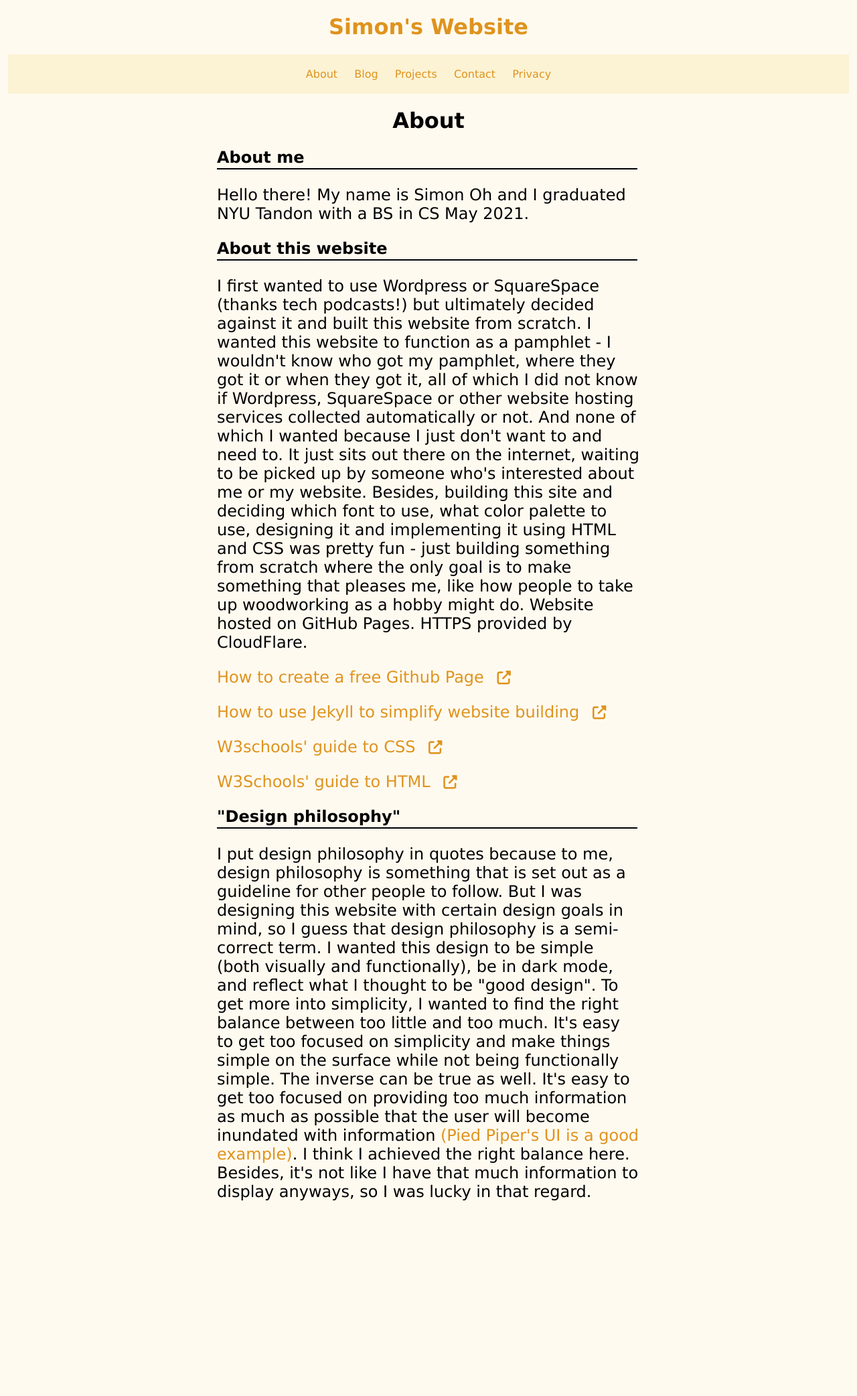
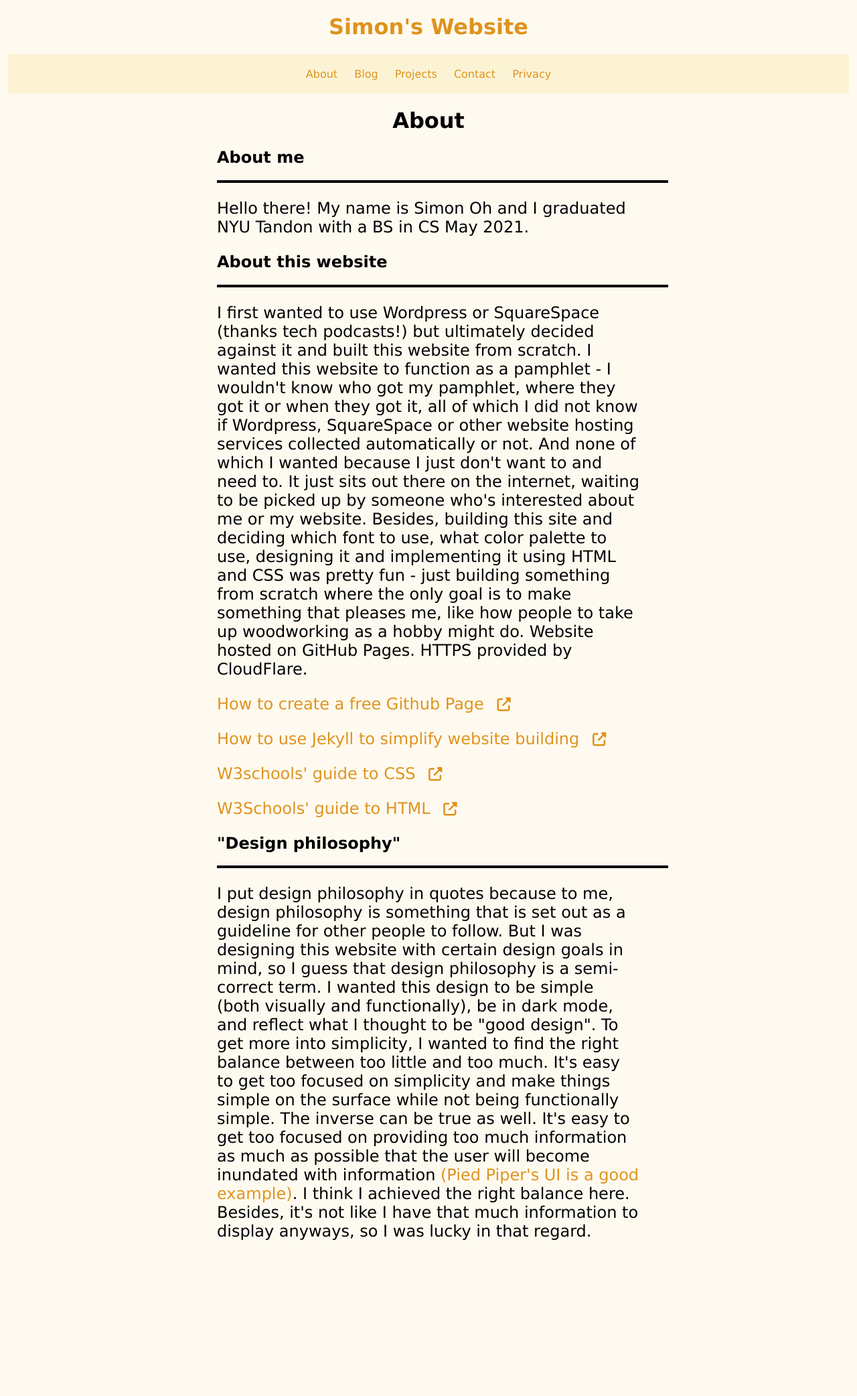
Before and after one commit to simon0h/simon0h.github.io, a Jekyll site: the page built from about/index.html, in a window 1280 px wide. Shown: the whole page at 67% size. Built offline with Jekyll 4.4.1, drawn with Linux system fonts in a browser that asks for light colours; nearby versions of some CDN libraries; before the commit the page ends 2025 px from its top, so only the background shows below that.

Commit message:
Design fixes

```diff
--- a/about/index.html
+++ b/about/index.html
@@ -9,10 +9,12 @@ title: About
 <h1> About </h1>
 
 <body>
-	<h2> About me <hr></hr></h2>
+	<h2> About me </h2>
+	<hr>
 	<p> Hello there! My name is Simon Oh and I graduated NYU Tandon with a BS in CS May 2021.</p>
 
-	<h2> About this website <hr></hr></h2>
+	<h2> About this website </h2>
+	<hr>
 	<p> I first wanted to use Wordpress or SquareSpace (thanks tech podcasts!) but ultimately decided against it and built this website from scratch. I wanted this website to function as a pamphlet
 		- I wouldn't know who got my pamphlet, where they got it or when they got it, all of which I did not know if Wordpress, SquareSpace or other website hosting services collected automatically or not.
 		And none of which I wanted because I just don't want to and need to. It just sits out there on the internet, waiting to be picked up by someone who's interested about me or my website.
@@ -25,7 +27,8 @@ title: About
 	<p title = "w3schools.com"><a href="https://www.w3schools.com/css/default.asp" target="_blank" rel="noopener noreferrer"><p class = "links"> W3schools' guide to CSS &ensp;<i class="fa fa-external-link-alt" style="font-size:85%;"></i></a></p>
 	<p title = "w3schools.com"><a href="https://www.w3schools.com/html/default.asp" target="_blank" rel="noopener noreferrer"><p class = "links"> W3Schools' guide to HTML &ensp;<i class="fa fa-external-link-alt" style="font-size:85%;"></i></a></p>
 
-	<h2> "Design philosophy" <hr></hr></h2>
+	<h2> "Design philosophy" </h2>
+	<hr>
 	<p> I put design philosophy in quotes because to me, design philosophy is something that is set out as a guideline for other people to follow. But I was designing this website with certain design goals in mind, so I guess that design philosophy is a semi-correct term.
 		I wanted this design to be simple (both visually and functionally), be in dark mode, and reflect what I thought to be "good design". To get more into simplicity, I wanted to find the right balance between too little and too much.
 		It's easy to get too focused on simplicity and make things simple on the surface while not being functionally simple. The inverse can be true as well. It's easy to get too focused on providing too much information as much as possible that the user will become inundated with information
--- a/blog/index.html
+++ b/blog/index.html
@@ -9,6 +9,6 @@ title: Blog
 <h1> Blog </h1>
 
 <body>
-	<h2> Hey World Blog <hr></hr></h2>
+	<h2> Hey World Blog </h2>
 	<p title = "world.hey.com/simon.oh"><a href="https://world.hey.com/simon.oh" target="_blank" rel="noopener noreferrer"><p class = "links"> Go to my personal blog &ensp;<i class="fa fa-external-link-alt" style="font-size:85%;"></i></a></p>
 </body>
--- a/css/style.css
+++ b/css/style.css
@@ -25,12 +25,13 @@ h1 {
 h2 {
 	margin-left: 25%;
 	text-align: left;
+	width: 60%;
 }
 
 hr {
-	border: 1px solid black;
-	width: 66%;
-	margin-left: 0;
+	border: 2px solid black;
+	width: 53%;
+	margin-left: 25%;
 	margin-top: 2px;
 }
 
@@ -136,12 +137,13 @@ ul {
 	h2 {
 		margin-left: 25%;
 		text-align: left;
+		width: 60%;
 	}
 
 	hr {
-		border: 1px solid white;
-		width: 66%;
-		margin-left: 0;
+		border: 2px solid white;
+		width: 53%;
+		margin-left: 25%;
 		margin-top: 2px;
 	}
 
--- a/privacy/index.html
+++ b/privacy/index.html
@@ -9,7 +9,8 @@ title: About
 <h1> Privacy Policy </h1>
 
 <body>
-	<h2> Data collected <hr></hr></h2>
+	<h2> Data collected </h2>
+	<hr>
 	<p> This website used Cloudflare and is hosted on GitHub pages. Cloudflare collects: </p>
 
 	<p> - Unique visitors (Total unique visitors over a certain time period, maximum unique visitors per time period, and minimum unique visitors per time period). </p>
--- a/projects/index.html
+++ b/projects/index.html
@@ -9,7 +9,8 @@ title: Projects
 <h1> Projects </h1>
 
 <body>
-	<h2> Indra's Net Agent-Based Modeling (Summer Research Intern) <hr></hr></h2>
+	<h2> Indra's Net Agent-Based Modeling (Summer Research Intern) </h2>
+	<hr>
 	<p> I was the back-end engineer for my summer research internship under professor Eugene Callahan. We worked on Indra's Net, which is a framework for agent-based modeling similar to Net Logo but built with Python. I used Python to build out the back end frameworks and to build models. I also used little bit of Seaborn to display the data.</p>
 
 	<p title="https://github.com/gcallah/indras_net"><a href="https://github.com/gcallah/indras_net" target="_blank" rel="noopener noreferrer">
@@ -20,7 +21,8 @@ title: Projects
 		<p class="links"> Website for Indra's Net &ensp;<i class="fa fa-external-link-alt" style="font-size:85%;"></i>
 	</a></p>
 
-	<h2> GitHub <hr></hr></h2>
+	<h2> GitHub </h2>
+	<hr>
 	<p title="github.com/simon0h"><a href="https://github.com/simon0h" target="_blank" rel="noopener noreferrer">
 		<p class="links"> GitHub repo &ensp;<i class="fa fa-external-link-alt" style="font-size:85%;"></i></p>
 	</a></p>
```
